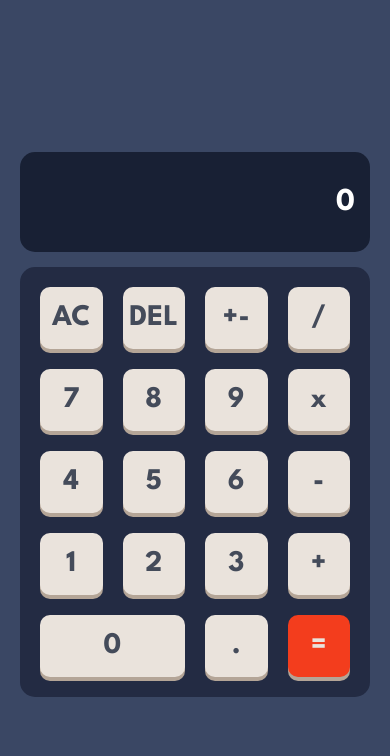
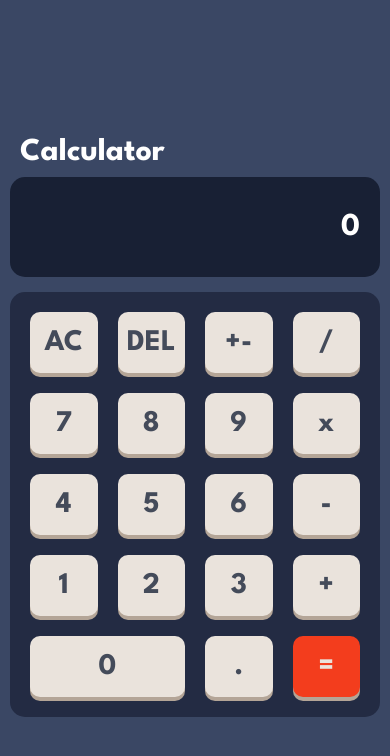
Before and after one commit to billwonggg/calculator-app, a React (Create React App) app: page / in a window 390 px wide. Shown: the top 756 px of the page. Built offline with nearby package versions, Linux system fonts and the light colour scheme.

Commit message:
responsive display for screens

```diff
--- a/src/App.css
+++ b/src/App.css
@@ -3,6 +3,7 @@
   text-align: center;
   background-color: hsl(222, 26%, 31%);
   display: flex;
+  flex-direction: column;
   justify-content: center;
   align-items: center;
   padding: 0px 20px;
--- a/src/App.tsx
+++ b/src/App.tsx
@@ -3,6 +3,7 @@ import Calculator from "./components/Calculator";
 import Screen from "./components/Screen";
 import Button from "./components/Button";
 import ButtonBox from "./components/ButtonBox";
+import Header from "./components/Header";
 import { KeyPad, Key } from "./data/KeyPad";
 import {
   handleNumber,
@@ -60,6 +61,7 @@ const App = () => {
   return (
     <div className="App">
       <Calculator>
+        <Header />
         <Screen value={data.second === "0" ? data.first : data.second} />
         <ButtonBox>
           {KeyPad.flat().map((val: Key, i: number) => {
--- a/src/components/ButtonBox.css
+++ b/src/components/ButtonBox.css
@@ -1,6 +1,6 @@
 #buttonbox {
   width: 100%;
-  height: calc(100% - 110px);
+  height: calc(100% - 165px);
   display: grid;
   grid-template-columns: repeat(4, 1fr);
   grid-template-rows: repeat(5, 1fr);
--- a/src/components/Calculator.css
+++ b/src/components/Calculator.css
@@ -1,12 +1,11 @@
 #calculator {
-  width: 375px;
-  height: 540px;
+  width: 370px;
+  height: 590px;
 }
 
-/* @media only screen and (min-width: 992px) {
+@media only screen and (min-width: 768px) {
   #calculator {
-    width: 1440px;
-    height: 540px;
-    background-color: hsl(223, 68%, 32%);
+    width: 570px;
+    height: 640px;
   }
-} */
+}
--- /dev/null
+++ b/src/components/Header.css
@@ -0,0 +1,10 @@
+.header {
+  height: 50px;
+  width: 100%;
+  padding: 0px 10px;
+  display: flex;
+  align-items: center;
+  justify-content: flex-start;
+  color: white;
+  box-sizing: border-box;
+}
--- /dev/null
+++ b/src/components/Header.tsx
@@ -0,0 +1,7 @@
+import "./Header.css";
+
+const Header = () => {
+  return <div className="header">Calculator</div>;
+};
+
+export default Header;
--- a/src/components/Screen.css
+++ b/src/components/Screen.css
@@ -2,7 +2,7 @@
   height: 100px;
   width: 100%;
   margin-bottom: 15px;
-  padding: 0px 15px;
+  padding: 0px 20px;
   background-color: hsl(224, 36%, 15%);
   border-radius: 15px;
   display: flex;
```
